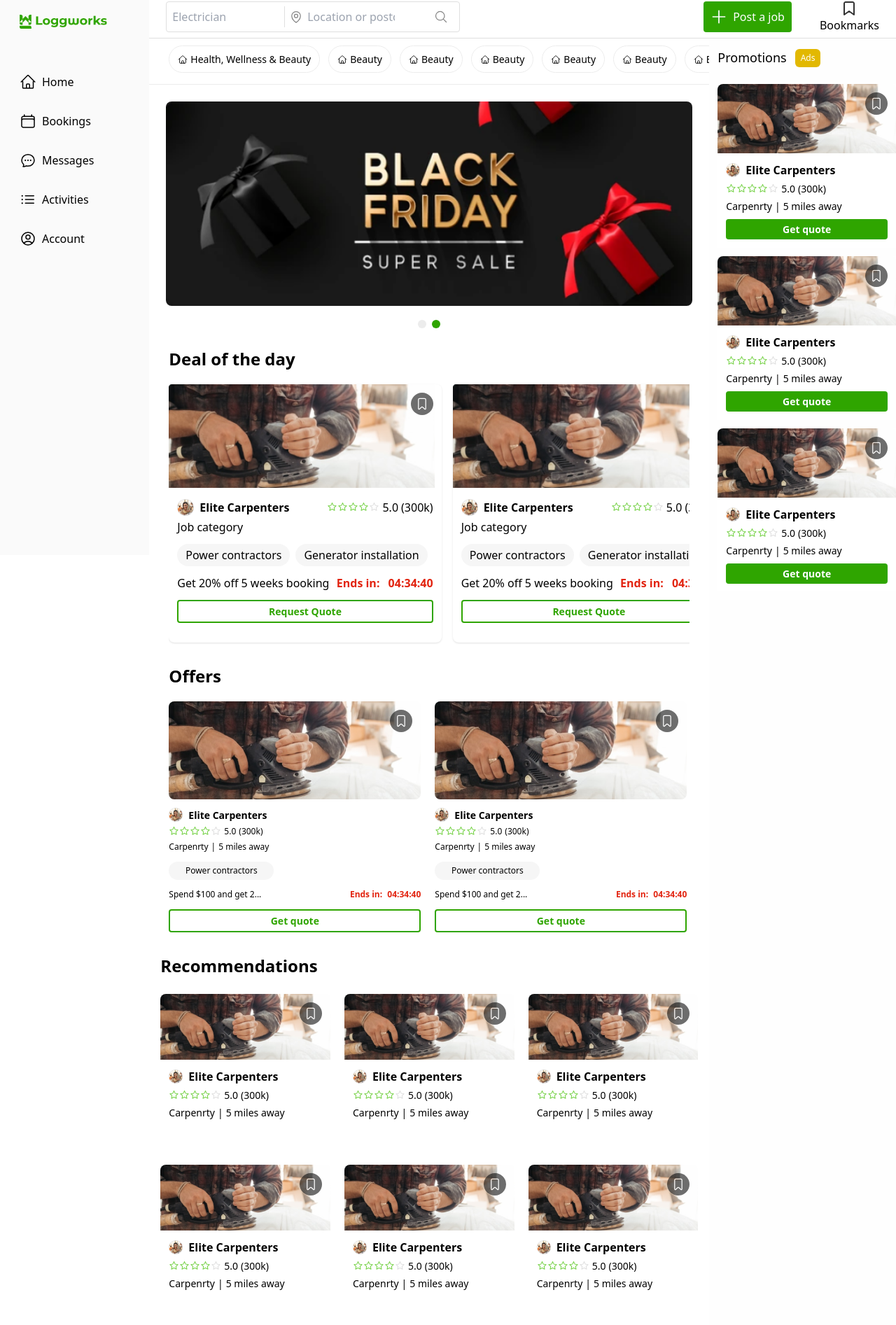
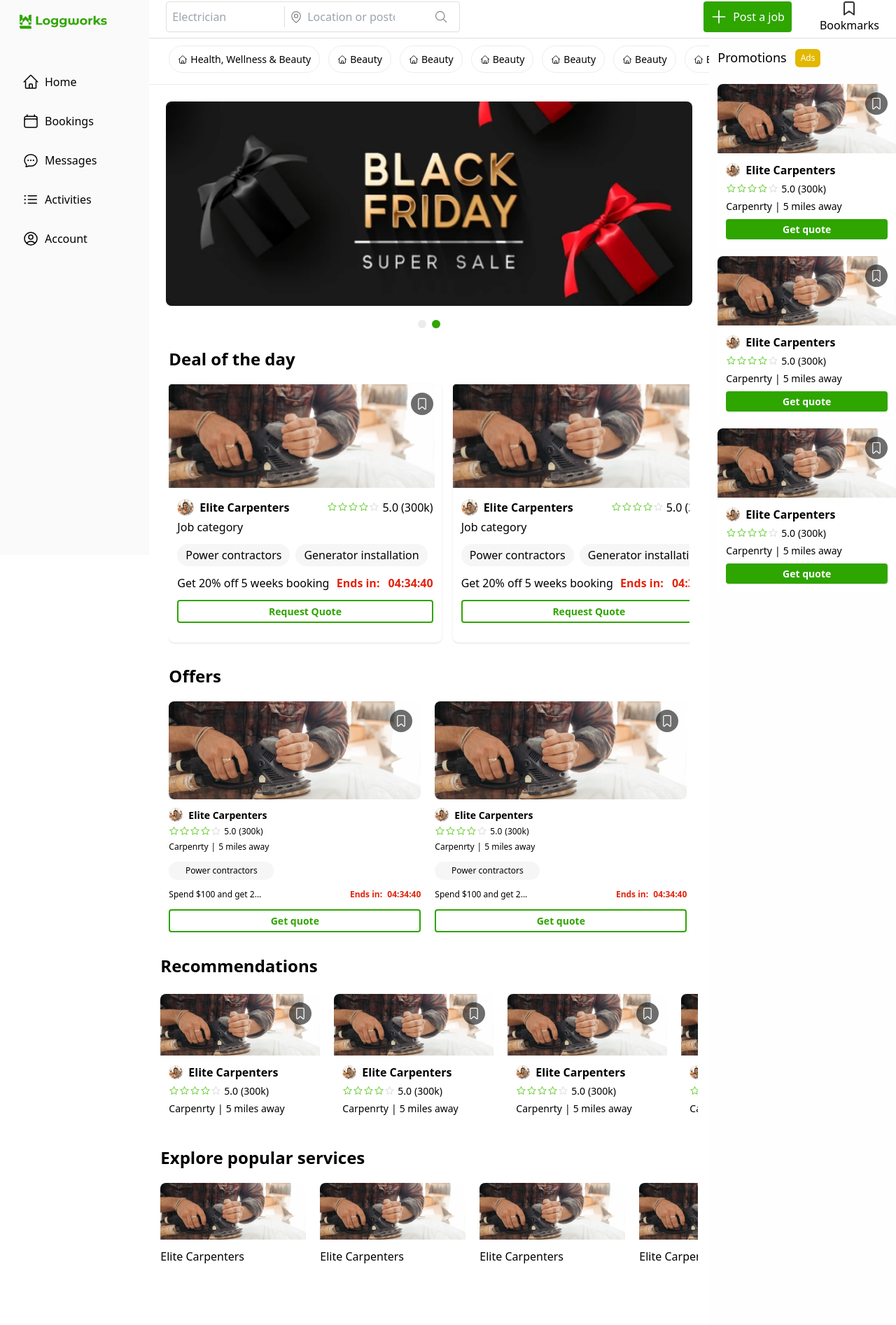
Before and after one commit to Dynamitetechdev/loggworks, a Next.js app: page / in a window 1280 px wide. Shown: the part 7-1900 px from the top of the page at 70% size. Built offline with nearby package versions, Linux system fonts and the light colour scheme.

Commit message:
Chore: build

```diff
--- a/components/general/cards/cardLarge.tsx
+++ b/components/general/cards/cardLarge.tsx
@@ -7,7 +7,7 @@ import Link from "next/link";
 
 const CardLarge = () => {
   return (
-    <div className="card max-w-lg min-md:w-[374px] bg-white rounded-lg my-5 shadow relative">
+    <div className="card max-w-lg min-md:w-[374px] bg-white rounded-lg my-5 shadow relative max-w-[358px]">
       <WishListButton />
 
       <Link href={"/sampleCategory/Elite Carpenters/"}>
--- a/components/general/sideBar.tsx
+++ b/components/general/sideBar.tsx
@@ -116,7 +116,7 @@ const SideBar = () => {
   return (
     <>
       <div className="relative md:col-span-2">
-        <div className="sidebar max-md:fixed max-md:z-50 w-full max-md:bottom-0 md:fixed  bg-sideBarColor md:h-screen max-md:px-3">
+        <div className="sidebar max-md:fixed max-md:z-50 w-full max-md:bottom-0 md:fixed  bg-sideBarColor md:h-screen max-md:px-3  md:max-w-[221px]">
           <Link href="/">
             <div className="max-md:hidden logo pl-7 pt-7">
               <Image
@@ -128,7 +128,7 @@ const SideBar = () => {
             </div>
           </Link>
 
-          <div className="mobile_nav md:hidden side_nav md:mt-14 md:w-2/12">
+          <div className="mobile_nav md:hidden side_nav md:mt-14 md:w-full">
             <ul className="max-md:flex max-sm:justify-between max-md:justify-center  max-sm:mx-0">
               {mobileNav.map((nav, index) => {
                 const Icon = allIcons[nav.icon];
@@ -153,14 +153,14 @@ const SideBar = () => {
             </ul>
           </div>
 
-          <div className="side_nav md:mt-14 md:w-2/12">
+          <div className="side_nav md:mt-14 ml-3">
             <ul className="max-md:hidden max-md:flex max-sm:justify-between max-md:justify-center  max-sm:mx-0 pr-5">
               {sideNav.map((nav, index) => {
                 const Icon = allIcons[nav.icon];
                 return (
                   <Link href={nav.route} key={`nav--${index}`}>
                     <li
-                      className={`flex max-md:flex-col max-md:mx-4 items-center  md:my-4 py-2  cursor-pointer md:pl-7 font-[500]  ${
+                      className={`flex max-md:flex-col max-md:mx-4 items-center  md:my-4 py-2  cursor-pointer md:pl-5 font-[500]  ${
                         activeIndex === index && "bg-lightWhite text-green"
                       }`}
                       onClick={() => handleActive(index)}
--- a/components/mainPageTabs/adsPromotions.tsx
+++ b/components/mainPageTabs/adsPromotions.tsx
@@ -14,7 +14,7 @@ const AdsPromotions = () => {
           </div>
         </div>
 
-        <div className="all_promotions  md:overflow-y-scroll md:h-[calc(100vh-4rem)] max-md:flex scrolling-touch overflow-x-hidden">
+        <div className="all_promotions  md:overflow-y-scroll md:h-[calc(100vh-4rem)] max-md:flex scrolling-touch overflow-x-hidden max-w-[360px]">
           {promotions.map((_, i) => (
             <div className="max-md:flex-shrink-0 max-md:mb-16" key={i}>
               <CardSmall />
--- a/components/mainPageTabs/explore.tsx
+++ b/components/mainPageTabs/explore.tsx
@@ -5,11 +5,13 @@ const Explore = () => {
   const [explore, setExplore] = useState<any[]>(Array(6).fill(""));
   return (
     <div className="explore md:mx-4 mx-3">
-      <h1 className="text-2xl font-bold my-3 max-sm:text-[18px]">Explore</h1>
-      <div className="md:grid grid-cols-9 gap-0 max-md:flex max-md:overflow-x-scroll max-md:scrolling-touch max-md:overflow-x-hidden">
+      <h1 className="text-2xl font-bold my-3 max-sm:text-[18px]">
+        Explore popular services
+      </h1>
+      <div className="grid-cols-9 gap-0 flex overflow-x-scroll scrolling-touch ">
         {explore.map((_, i) => (
           <div
-            className="md:col-span-3 max-md:flex-shrink-0 max-sm:w-[177px]"
+            className="md:col-span-3 flex-shrink-0 max-sm:w-[177px] max-w-[228px]"
             key={i}
           >
             <CardPlain />
--- a/components/mainPageTabs/mobileAds.tsx
+++ b/components/mainPageTabs/mobileAds.tsx
@@ -5,7 +5,7 @@ const MobileAds = () => {
   const [promotions, setPromotion] = useState<any[]>(Array(6).fill(""));
   return (
     <div className="md:hidden promotion bg-sideBarColor py-2 px-3 relative ">
-      <div className="">
+      <div className="max-w-[360px] mx-auto">
         <div className="head flex items-center py-3">
           <div className="ad bg-yellow py-1 px-2 rounded-md mr-3 text-white">
             Ads
@@ -13,7 +13,7 @@ const MobileAds = () => {
           <h1 className="text-1xl">Promotions</h1>
         </div>
 
-        <div className=" all_promotions max-w-[360px]">
+        <div className=" all_promotions ">
           {
             <div className="max-md:flex-shrink-0">
               <CardSmall />
--- a/components/mainPageTabs/reccomendation.tsx
+++ b/components/mainPageTabs/reccomendation.tsx
@@ -10,10 +10,10 @@ const Recommendations = () => {
       <h1 className="text-2xl max-sm:text-[18px] font-bold my-3">
         Recommendations
       </h1>
-      <div className="md:grid grid-cols-9  gap-5 max-md:flex max-md:overflow-x-scroll max-md:scrolling-touch max-md:overflow-x-hidden">
+      <div className="gap-5 flex overflow-x-scroll scrolling-touch ">
         {reccomendation.map((_, i) => (
           <div
-            className="md:col-span-3 max-md:flex-shrink-0 max-sm:w-[177px]"
+            className="md:col-span-3 flex-shrink-0 max-sm:w-[177px] max-w-[228px]"
             key={i}
           >
             <CardSmall reccomend={true} />
--- a/components/messageComponents/quoteMessage.tsx
+++ b/components/messageComponents/quoteMessage.tsx
@@ -1,4 +1,6 @@
+import { EyeIcon } from "@heroicons/react/24/outline";
 import Image from "next/image";
+import Link from "next/link";
 
 const QuoteMessage: React.FC<{
   quoteRequest: any;
@@ -7,7 +9,14 @@ const QuoteMessage: React.FC<{
   return (
     <div className="mb-3">
       <div className="quote">
-        <div className="img max-w-[288px] min-w-[288px] max-h-[104px] ">
+        <div className="img max-w-[288px] min-w-[288px] max-h-[104px] relative flex justify-center items-center">
+          <Link
+            className="bg-[#ccc] text-sm flex items-center absolute px-3 py-1 rounded-md text-white cursor-pointer"
+            href={`/message/quote/1`}
+          >
+            <EyeIcon width={16} height={16} />
+            <p className="ml-1">View quote</p>
+          </Link>
           <Image
             src={"/assets/images/test_quote.png"}
             width={288}
@@ -24,12 +33,14 @@ const QuoteMessage: React.FC<{
             >
               Decline
             </button>
+            <Link href={`/message/quote/1`}>
               <button
                 className="bg-green text-white w-[140px] text-[14px] py-[8px] px-4 rounded"
                 onClick={() => setQuoteRequest("paid")}
               >
                 Accept
               </button>
+            </Link>
           </div>
         )}
 
--- a/components/pageTabs/homeTab.tsx
+++ b/components/pageTabs/homeTab.tsx
@@ -27,9 +27,9 @@ const HomeTab = () => {
   };
   return (
     <div className="content_body max-sm:block h-screen md:grid md:grid-cols-12 md:pt-14">
-      <div className="main col-span-9 bg-white relative md:mb-16" id="main">
+      <div className="main col-span-9 bg-white relative md:mb-16 " id="main">
         <Categories />
-
+        <div className="md:max-w-[840px] md:mx-auto">
           <BannerCarousel />
 
           {/* Deals of the day */}
@@ -57,6 +57,7 @@ const HomeTab = () => {
             <MobileAds />
           </div>
         </div>
+      </div>
 
       <AdsPromotions />
     </div>
--- a/pages/message/quote/[id].tsx
+++ b/pages/message/quote/[id].tsx
@@ -16,6 +16,7 @@ const Quote = () => {
             activeStep={activeStep}
             setActiveStep={setActiveStep}
             title="Quote"
+            type="notab"
           />
 
           <div className="px-6 md:px-9 pt-5 md:flex text-pTagGrey ">
@@ -181,14 +182,12 @@ const Quote = () => {
                       Declined
                     </button>
 
-                    <Link href="">
                     <button
                       className="bg-green text-white w-[177px] text-[14px] py-[12px] px-4 rounded"
                       onClick={() => setQuoteRequest("paid")}
                     >
                       Accept
                     </button>
-                    </Link>
                   </div>
                 )}
 
```
Lines whose indentation alone changed are shown as unchanged.
